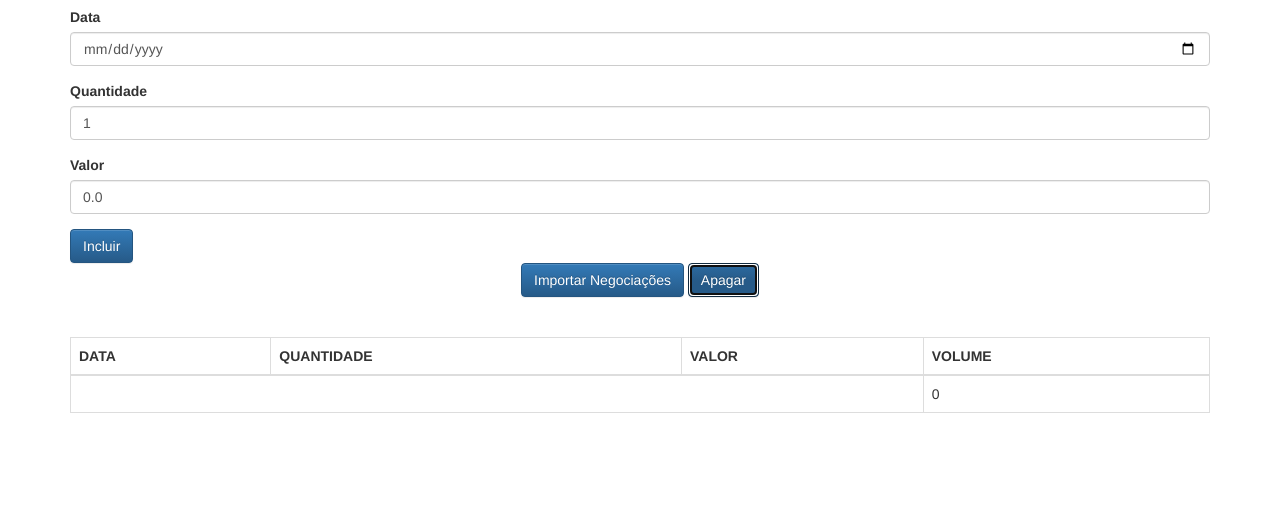
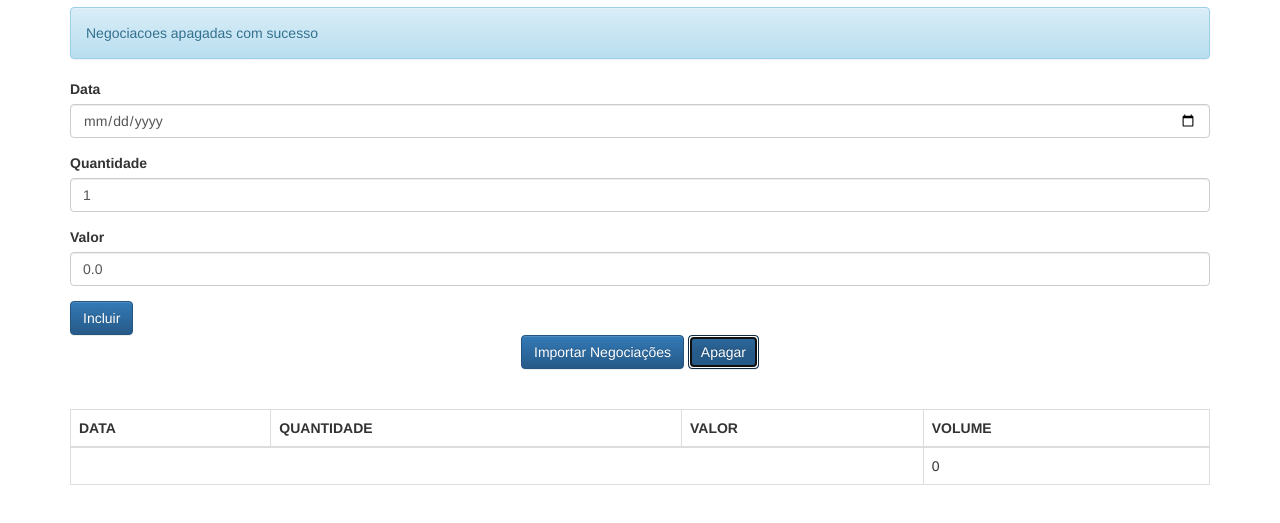
Before and after one commit to jeihcio/exercicio-es6, a plain HTML site: page client/index.html in a window 1280 px wide. Both pictures are taken after a click on the button "Apagar". Shown: the part 63-586 px from the top of the page. Drawn offline with Linux system fonts and the light colour scheme.

Commit message:
Implementando o método de apagar

```diff
--- a/client/index.html
+++ b/client/index.html
@@ -37,7 +37,7 @@
         <button class="btn btn-primary text-center" type="button">
             Importar Negociações
         </button>
-        <button class="btn btn-primary text-center" type="button">
+        <button onclick="negociacaoController.apaga()" class="btn btn-primary text-center" type="button">
             Apagar
         </button>
     </div>
--- a/client/js/app/controllers/NegociacaoController.js
+++ b/client/js/app/controllers/NegociacaoController.js
@@ -41,4 +41,12 @@ class NegociacaoController {
 
 		this._limpaFormulario();
 	}
+
+	apaga() {
+		this._listaNegociacoes.esvazia();
+		this._negociacoesView.update(this._listaNegociacoes);
+
+		this._mensagem.texto = "Negociacoes apagadas com sucesso";
+		this._mensagemView.update(this._mensagem);
+	}
 }
--- a/client/js/app/models/ListaNegociacoes.js
+++ b/client/js/app/models/ListaNegociacoes.js
@@ -10,4 +10,8 @@ class ListaNegociacoes {
 	get negociacoes(){
 		return [].concat(this._negociacoes);
 	}
+
+	esvazia() {
+		this._negociacoes = [];
+	}
 }
```
